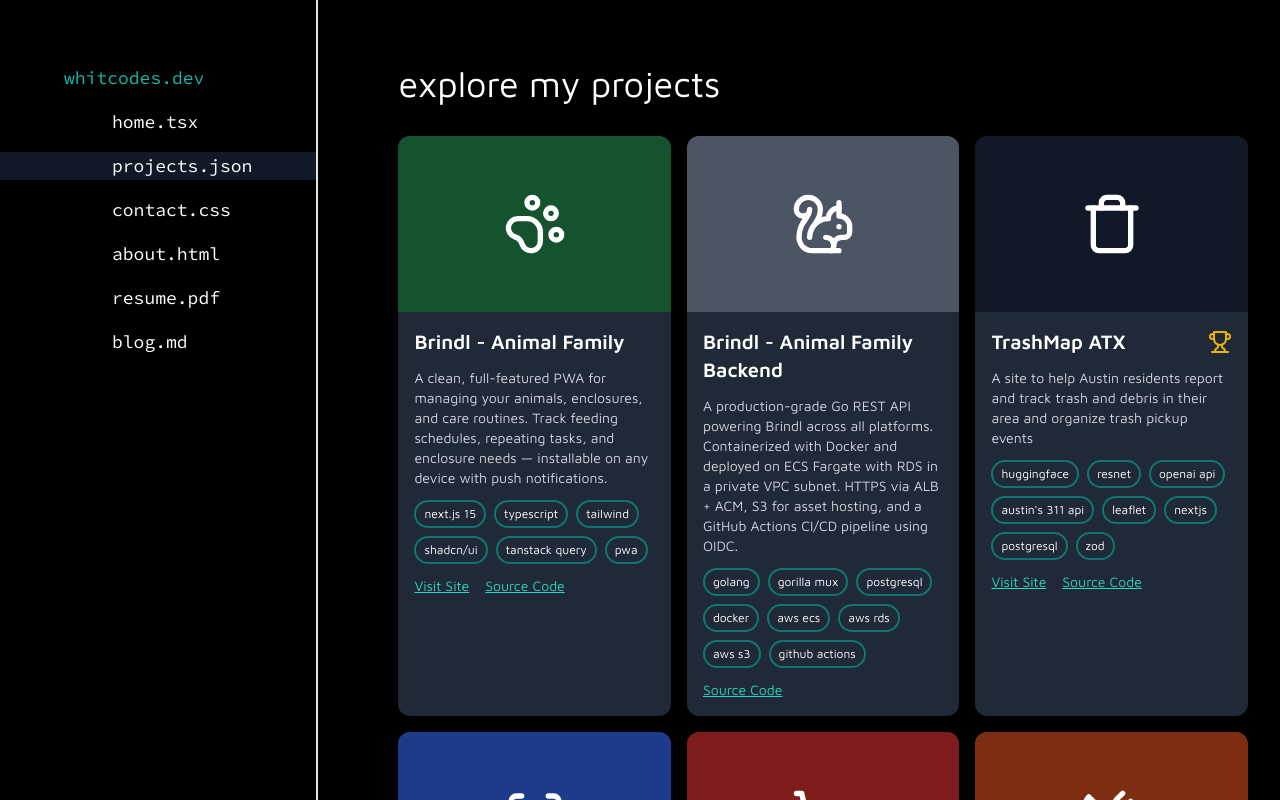
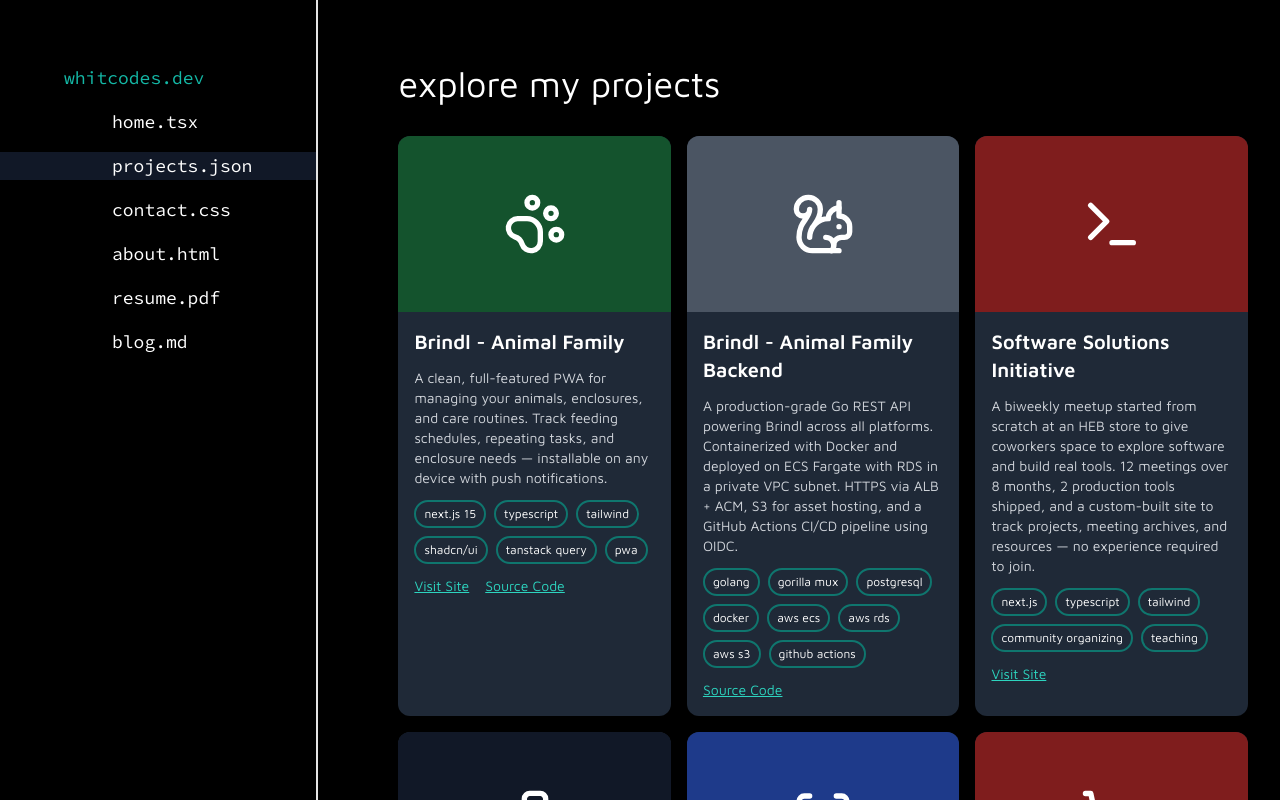
Before and after one commit to whitallee/portfolio, a Next.js app: page /projects in a window 1280 px wide. Built offline with nearby package versions, Linux system fonts and the light colour scheme.

Commit message:
added SSI to projects

```diff
--- a/app/projects/page.tsx
+++ b/app/projects/page.tsx
@@ -1,4 +1,4 @@
-import { ChartNoAxesCombined, Drumstick, Gem, PawPrint, Scissors, Zap, Squirrel, Trash, Trophy, UtensilsCrossed, ShoppingCart, ScanSearch } from "lucide-react";
+import { ChartNoAxesCombined, Drumstick, Gem, PawPrint, Scissors, Zap, Squirrel, Terminal, Trash, Trophy, UtensilsCrossed, ShoppingCart, ScanSearch } from "lucide-react";
 import Link from "next/link";
 
 export default function Projects() {
@@ -51,6 +51,13 @@ export default function Projects() {
                     skills={["golang", "gorilla mux", "postgresql", "docker", "aws ecs", "aws rds", "aws s3", "github actions"]}
                     githubLink="https://github.com/whitallee/animal-family-backend" liveLink=""
                 ><div className="w-full h-full bg-gray-600 flex justify-center items-center"><Squirrel size={64} /></div></Project>
+                <Project
+                    name="Software Solutions Initiative"
+                    description="A biweekly meetup started from scratch at an HEB store to give coworkers space to explore software and build real tools. 12 meetings over 8 months, 2 production tools shipped, and a custom-built site to track projects, meeting archives, and resources — no experience required to join."
+                    skills={["next.js", "typescript", "tailwind", "community organizing", "teaching"]}
+                    githubLink=""
+                    liveLink="https://software-solutions-red.vercel.app/"
+                ><div className="w-full h-full bg-red-900 flex justify-center items-center"><Terminal size={64} /></div></Project>
                 <Project
                     name="TrashMap ATX"
                     description="A site to help Austin residents report and track trash and debris in their area and organize trash pickup events"
```
